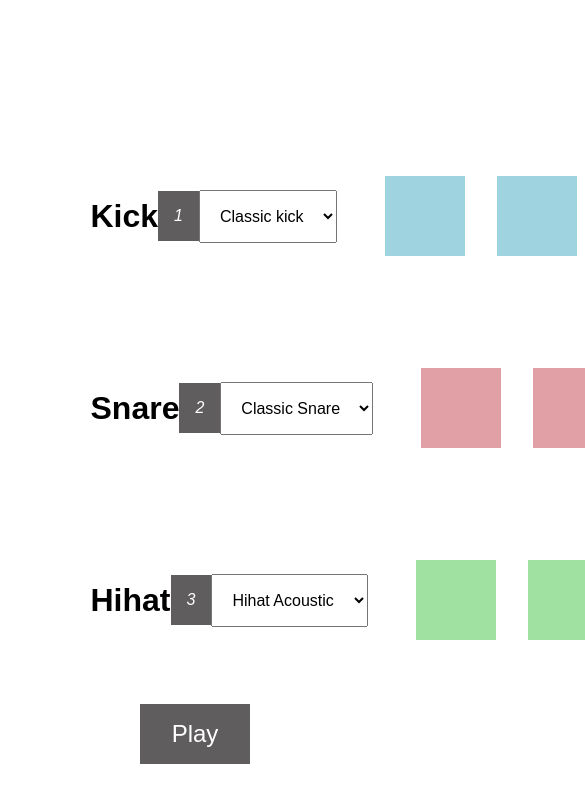
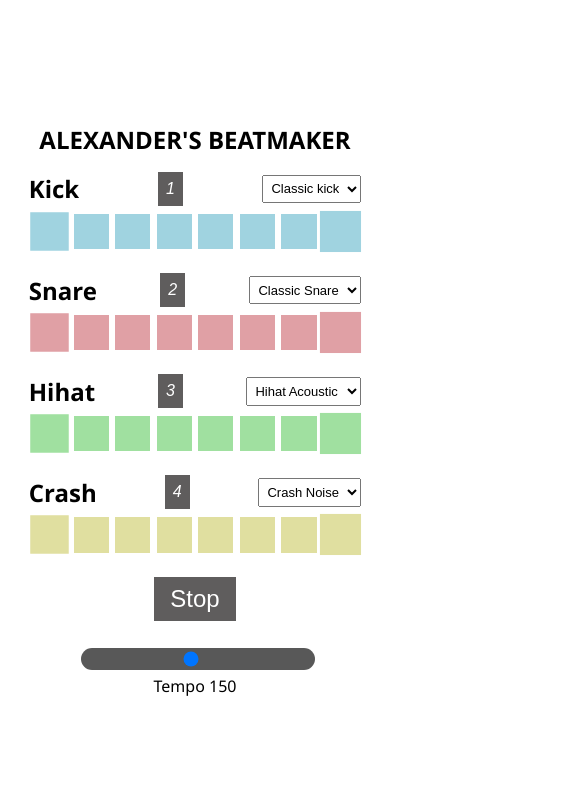
Before and after one commit to alessandrini11/beatMaker, a plain HTML site: page index.html in a window 390 px wide. Both pictures are taken after a click on the button "Play". Shown: the top 802 px of the page, 585 px wide, since content can reach past the window. Drawn offline with Linux system fonts and the light colour scheme.

Commit message:
beat maker is over

```diff
--- a/assets/app.css
+++ b/assets/app.css
@@ -4,10 +4,17 @@
     box-sizing: border-box;
 }
 body{
-    font-family: sans-serif;
+    font-family: 'Segoe UI', Tahoma, Geneva, Verdana, sans-serif;
 }
 i,svg{
     pointer-events: none;
+}
+.title{
+    text-align: center;
+    text-transform: uppercase;
+}
+.sequencer h1{
+    font-size: 1.5rem;
 }
 .sequencer{
     display: flex;
@@ -16,7 +23,7 @@ i,svg{
     align-items: center;
     justify-content: center;
 }
-.kick-pad,.snare-pad,.hihat-pad{
+.kick-pad,.snare-pad,.hihat-pad,.crash-pad{
     width: 5rem;
     height: 5rem;
     margin: 1rem 1rem;
@@ -30,6 +37,12 @@ i,svg{
 }
 .hihat-pad{
     background: rgb(160, 224, 160)
+}
+.crash-pad{
+    background: rgb(224, 223, 160)
+}
+.crash-pad.active{
+    background: rgb(192, 211, 19);
 }
 .kick-pad.active{
     background: rgb(19, 172, 211);
@@ -59,15 +72,14 @@ i,svg{
 .pad{
     transition: all 0.5s ease;
 }
-.kick,.hihat,.snare{
+.kick,.hihat,.snare,.crash{
     display: flex;
 }
-.hihat-track,.snare-track,.kick-track{
+.hihat-track,.snare-track,.kick-track,.crash-track{
     display: flex;
     align-items: center;
-    width: 70%;
     justify-content: space-between;
-    margin-top: 5rem;
+    margin: 5rem auto 0;
 }
 .play{
     padding: 1rem 2rem;
@@ -83,6 +95,26 @@ select{
     font-size: 1rem;
 
 }
+.mute.active{
+    background:rgba(95, 93, 93,0.8);
+}
+.tempo{
+    margin: 3rem;
+    width: 30%;
+}
+.tempo-slider{
+    padding: 0.2rem;
+    appearance: none;
+    margin: 1rem 0;
+    width: 100%;
+    position: relative;
+    border-radius: 1rem;
+    background: rgb(88, 88, 88);
+    color: white;;
+}
+.tempo p{
+    text-align: center;
+}
 @keyframes playTrack {
     from{
         transform: scale(1);
@@ -91,3 +123,38 @@ select{
         transform: scale(1.2);
     }
 }
+@media (max-width:1000px){
+    select{
+        padding: 0.3rem 0.3rem;
+        font-size: small;
+    }
+    .hihat-track,.snare-track,.kick-track,.crash-track{
+        display: flex;
+        flex-direction: column;
+        margin: 1rem auto 0;
+    }
+    .kick-pad,.snare-pad,.hihat-pad,.crash-pad{
+        width: 2.2rem;
+        height: 2.2rem;
+        margin: 0.5rem 0.2em;
+        cursor: pointer;
+    }
+    .tempo-slider{
+        margin: .2rem;
+    }
+    .play{
+        margin-top: 1rem;
+        padding: .5rem 1rem;
+    }
+    .tempo{
+        margin: 1.5rem;
+        width: 60%;
+    }
+    .controls button{
+        padding: 0.5rem;
+    }
+    .controls{
+        margin: 0 0.5rem;
+        width: 100%;
+    }
+}
--- a/assets/app.js
+++ b/assets/app.js
@@ -1,12 +1,21 @@
 class Drumkit{
     constructor(){
         this.pads = document.querySelectorAll(".pad");
+        this.currentKick = "./sounds/kick-classic.wav";
+        this.currentSnare = "./sounds/snare-acoustic01.wav";
+        this.currentHihat = "./sounds/hihat-plain.wav";
+        this.currentCrash = "./sounds/tom-acoustic01.wav";
         this.kickaudio = document.querySelector(".kick-sound");
         this.snareaudio = document.querySelector(".snare-sound");
         this.hihataudio = document.querySelector(".hihat-sound");
         this.playBtn = document.querySelector(".play")
+        this.crashaudion = document.querySelector(".crash-sound");
+        this.selects = document.querySelectorAll("select");
+        this.muteBtns = document.querySelectorAll(".mute");
+        this.tempoSlider = document.querySelector(".tempo-slider");
         this.index = 0;
-        this.bpm = 150;
+        this.bpm = 200;
+        this.isPlaying = null;
     }
     repeat(){
         let step = this.index % 8;
@@ -29,18 +38,72 @@ class Drumkit{
                     this.hihataudio.currentTime = 0;
                     this.hihataudio.play();
                 }
+                if (bar.classList.contains("crash-pad")) {
+                    this.crashaudion.currentTime = 0;
+                    this.crashaudion.play();
+                }
             }
         })
         this.index++
     }
     start(){
         const interval = (60/this.bpm) * 1000
-        setInterval(() => {
-            this.repeat();
-        }, interval);
+        if (!this.isPlaying) {
+            this.isPlaying = setInterval(() => {
+                this.repeat();
+            }, interval);
+
+        }else{
+            // remove interval
+            clearInterval(this.isPlaying);
+            this.isPlaying = null;
+        }
     }
     activePad(){
         this.classList.toggle("active")
+    }
+    upDateBtn(){
+        if (!this.isPlaying) {
+            this.playBtn.innerText = "Stop"
+        }else{
+            this.playBtn.innerText = "Play"
+        }
+    }
+    changeSound(e){
+        const selectionName = e.target.name;
+        const selectionValue = e.target.value;
+        switch (selectionName) {
+            case "kick-select":
+                this.kickaudio.src = selectionValue;
+                break;
+            case "snare-select":
+                this.snareaudio.src = selectionValue;
+                break;
+            case "hihat-select":
+                this.hihataudio.src = selectionValue;
+                break;
+            case "crash-select":
+                this.crashaudion.src = selectionValue;
+            default:
+                break;
+        }
+    }
+    mute(e){
+        const muteIndex = e.target.getAtrribute("data-track");
+        e.target.classList.toggle("active");
+
+    }
+    changeTempo(e){
+        const tempoText = document.querySelector(".tempo-nr");
+        this.bpm = e.target.value;
+        tempoText.innerText = e.target.value;
+    }
+    updateTempo(e){
+        this.bpm = e.target.value
+        clearInterval(this.isPlaying);
+        this.isPlaying = null;
+        const playBtn = document.querySelector(".play");
+        if(playBtn.classList.contains("active")) this.start()
     }
 }
 const drum = new Drumkit();
@@ -50,7 +113,22 @@ drum.pads.forEach(pad =>{
         this.style.animation = ""
     })
 });
+//events listeners
+drum.selects.forEach(select=>{
+    select.addEventListener("click",(e)=>{
+        drum.changeSound(e);
+    })
+})
 drum.playBtn.addEventListener("click",()=>{
+    drum.upDateBtn();
     drum.start();
 
 });
+drum.muteBtns.forEach(btn =>{
+    btn.addEventListener("click",(e)=>{
+    drum.mute(e)
+});
+});
+drum.tempoSlider.addEventListener("input", function(e){
+    drum.changeTempo(e)
+})
--- a/index.html
+++ b/index.html
@@ -5,10 +5,11 @@
     <meta http-equiv="X-UA-Compatible" content="IE=edge">
     <meta name="viewport" content="width=device-width, initial-scale=1.0">
     <link rel="stylesheet" href="assets/app.css">
-    <title>beat maker</title>
+    <title>alexander's beatmaker</title>
 </head>
 <body>
     <div class="sequencer">
+        <h1 class="title">Alexander's BeatMaker</h1>
         <div class="kick-track">
             <div class="controls">
                 <h1>Kick</h1>
@@ -17,6 +18,7 @@
                     <option value="./sounds/kick-classic.wav">Classic kick</option>
                     <option value="./sounds/kick-808.wav">808 kick</option>
                     <option value="./sounds/kick-heavy.wav">kick Heavy</option>
+                    <option value="./sounds/kick-softy.wav">Kick Softy</option>
                 </select>
             </div>
             <div class="kick">
@@ -38,6 +40,7 @@
                     <option value="./sounds/snare-acoustic01.wav">Classic Snare</option>
                     <option value="./sounds/snare-808.wav">808 snare</option>
                     <option value="./sounds/snare-vinyl01.wav">Snare Vinyl </option>
+                    <option value="./sounds/snare-electro.wav">Snare Electro</option>
                 </select>
             </div>
             <div class="snare">
@@ -59,6 +62,7 @@
                     <option value="./sounds/hihat-acoustic01.wav">Hihat Acoustic </option>
                     <option value="./sounds/hihat-808.wav">808 hihat</option>
                     <option value="./sounds/hihat-plain.wav">Hihat Plain</option>
+                    <option value="./sounds/hihat-ring.wav">Hihat Ring</option>
                 </select>
             </div>
             <div class="hihat">
@@ -72,11 +76,38 @@
                 <div class="pad hihat-pad b7"></div>
             </div>
         </div>
+        <div class="crash-track">
+            <div class="controls">
+                <h1>Crash</h1>
+                <button data-track="2" class="mute crash-volume"><i class="fas fa-volume-mute">4</i></button>
+                <select name="crash-select" id="crash-select">
+                    <option value="./sounds/tom-acoustic01wav">Crash Noise </option>
+                    <option value="./sounds/tom-fm.wav">808 crash</option>
+                    <option value="./sounds/tom-short.wav">crash tape</option>
+                    <option value="./sounds/tom-lofi.wav">Tom Lofi</option>
+                </select>
+            </div>
+            <div class="crash">
+                <div class="pad crash-pad b0"></div>
+                <div class="pad crash-pad b1"></div>
+                <div class="pad crash-pad b2"></div>
+                <div class="pad crash-pad b3"></div>
+                <div class="pad crash-pad b4"></div>
+                <div class="pad crash-pad b5"></div>
+                <div class="pad crash-pad b6"></div>
+                <div class="pad crash-pad b7"></div>
+            </div>
+        </div>
         <button class="play">Play</button>
+        <div class="tempo">
+            <input type="range" class="tempo-slider" max="300" min="20" value="150">
+            <p>Tempo <span class="tempo-nr">150</span></p>
+        </div>
     </div>
     <audio class="kick-sound" src="./sounds/kick-classic.wav"></audio>
     <audio class="snare-sound" src="./sounds/snare-acoustic01.wav"></audio>
     <audio class="hihat-sound" src="./sounds/hihat-plain.wav"></audio>
+    <audio class="crash-sound" src="./sounds/tom-acoustic01.wav" ></audio>
     <script src="assets/app.js"></script>
 </body>
 </html>
```
